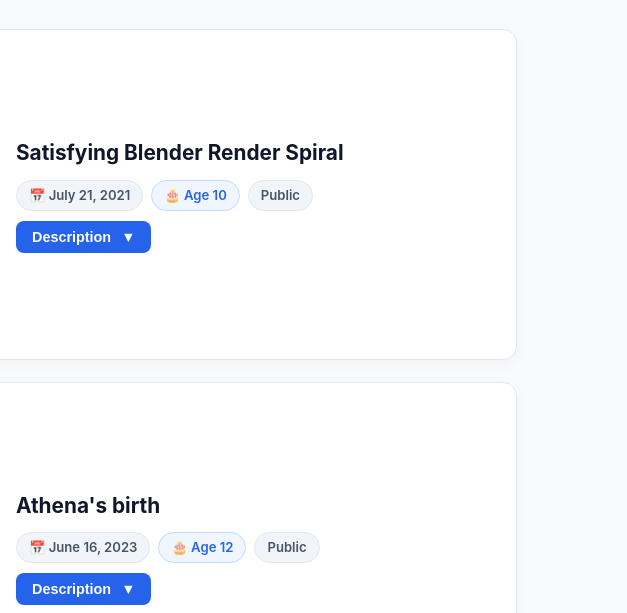
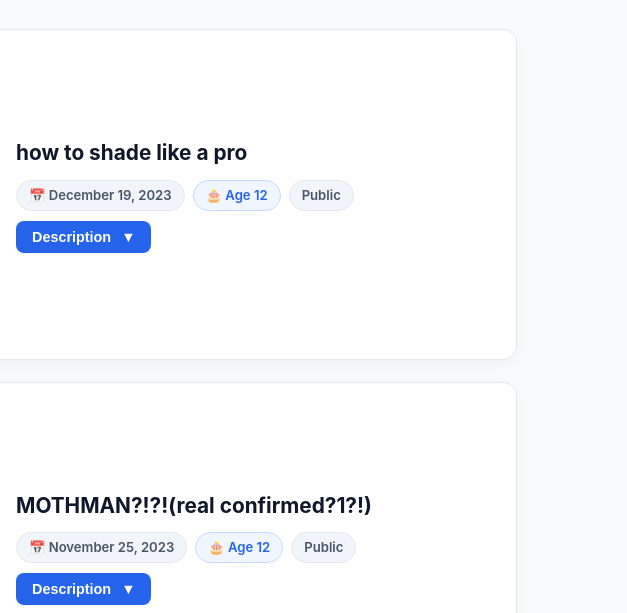
Before and after one commit to amiosarker/amiosarker.github.io, a plain HTML site: page videos.html in a window 1280 px wide. Shown: the part 326-939 px from the top of the page, 653-1280 px from the left. Drawn offline with Linux system fonts and the light colour scheme.

Commit message:
refactor: sort videos by date in descending order for newest first

```diff
--- a/videos.html
+++ b/videos.html
@@ -188,7 +188,7 @@
       return escapeHtml(s).replace(/(https?:\/\/[^\s]+)/g, '<a href="$1" target="_blank" rel="noopener">$1</a>');
     }
 
-    videos.sort((a, b) => a.date.localeCompare(b.date));
+    videos.sort((a, b) => b.date.localeCompare(a.date)); // newest first
 
     document.getElementById('counter').textContent = `${videos.length} videos`;
     document.getElementById('videoList').innerHTML = videos.map((v, i) => `
```
